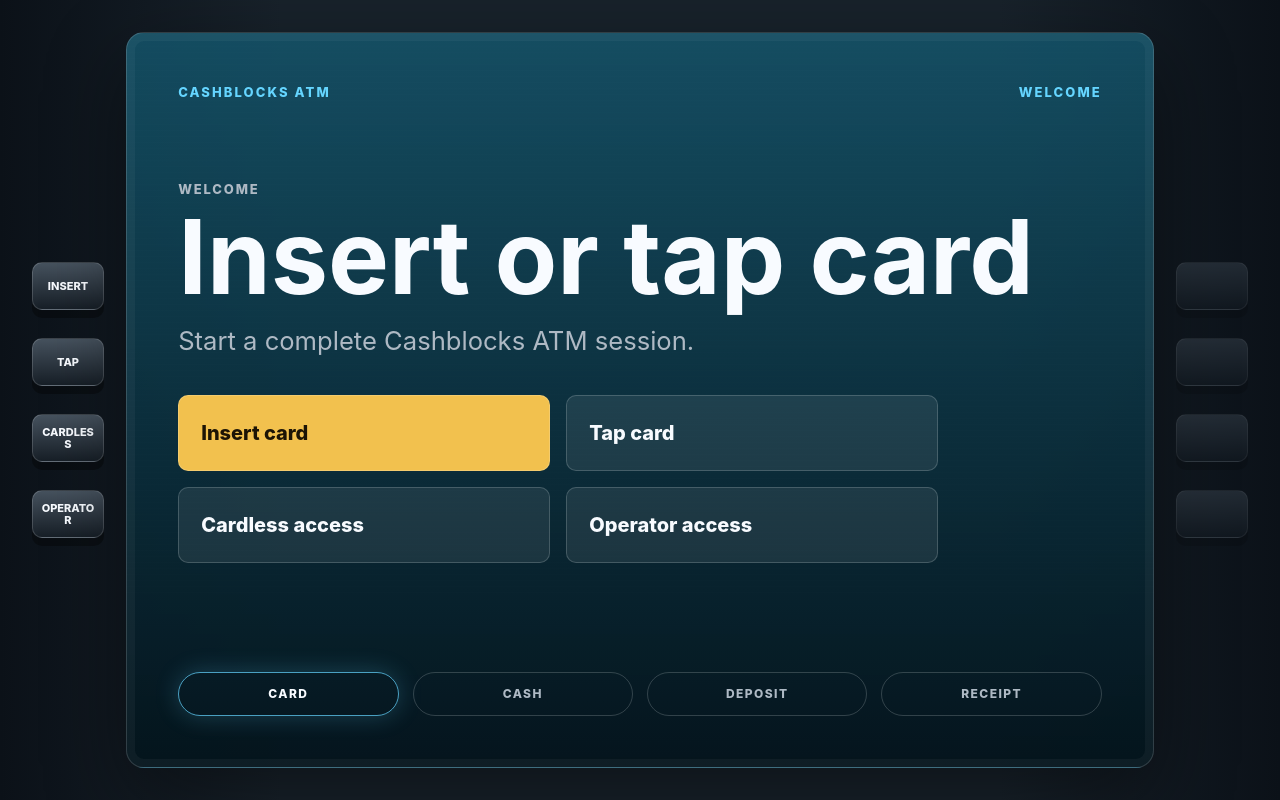
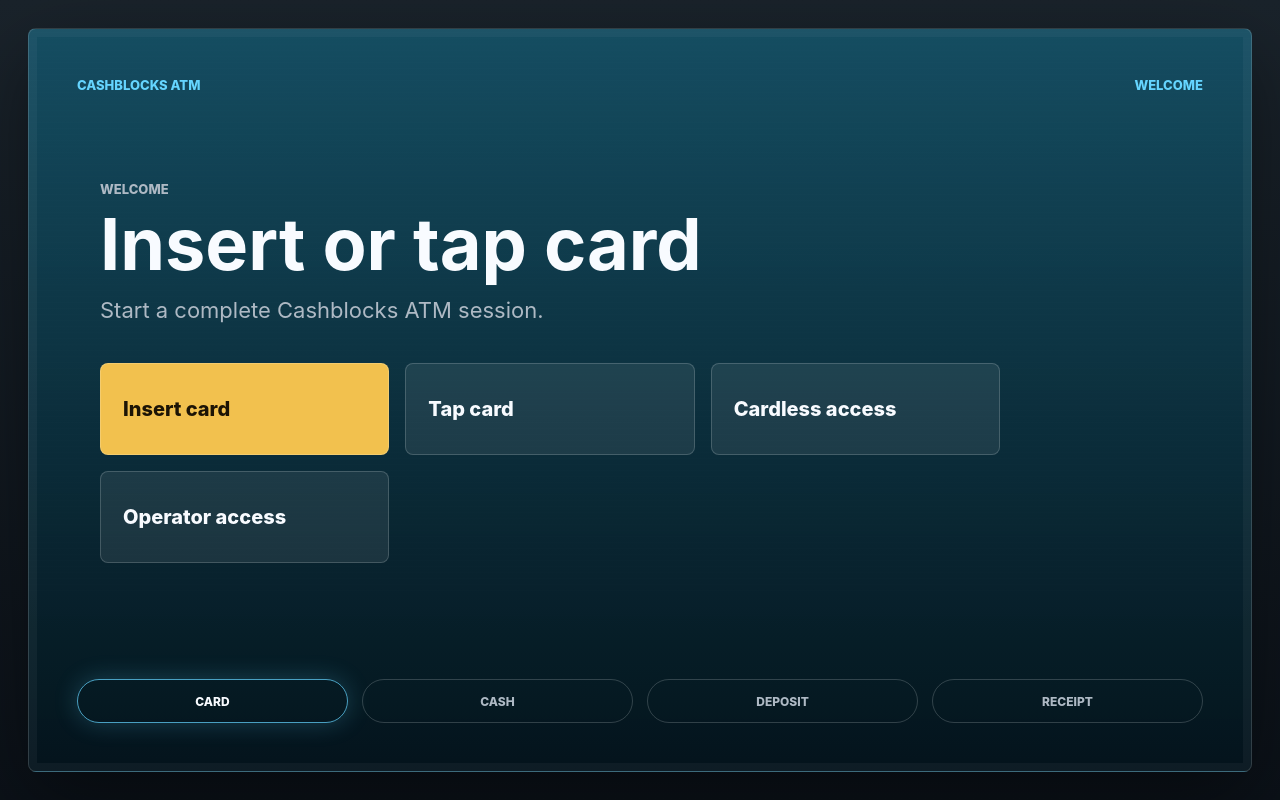
Before and after one commit to leandrososa/cashblocks, a website: page apps/customer-terminal/public/index.html in a window 1280 px wide. Drawn offline with Linux system fonts and the light colour scheme.

Commit message:
Make customer terminal touch-first

```diff
--- a/apps/customer-terminal/public/app.js
+++ b/apps/customer-terminal/public/app.js
@@ -100,7 +100,6 @@ function screen() {
       title: "Enter your PIN",
       message: "Use the keypad. This simulator accepts any four digits.",
       active: "card",
-      fdk: actionItems,
       body: secureDots(state.pin) + keypad("pin") + actions(actionItems)
     };
   }
@@ -117,7 +116,6 @@ function screen() {
       title: "Choose a transaction",
       message: "Select the service you want to perform.",
       active: "card",
-      fdk: actionItems,
       body: actions(actionItems)
     };
   }
@@ -130,7 +128,6 @@ function screen() {
       title: "Select account",
       message: "Choose which account to use.",
       active: "card",
-      fdk: actionItems,
       body: actions(actionItems)
     };
   }
@@ -144,7 +141,6 @@ function screen() {
       title: state.prompt?.prompt || "Select amount",
       message: "Choose a preset amount or enter a custom amount.",
       active: "cash",
-      fdk: actionItems,
       body: actions(actionItems) +
         "<div class='amount-entry'>" + (state.amount ? money(Number(state.amount)) : "Enter amount") + "</div>" +
         keypad("amount")
@@ -161,7 +157,6 @@ function screen() {
       title: isPrinterDown ? "Receipt unavailable" : isFastCashConfirm ? "Confirm fast cash" : state.prompt?.prompt || "Choose option",
       message: isFastCashConfirm ? "Fast cash will withdraw $100 from the selected account." : "Choose how to continue.",
       active: isFastCashConfirm ? "cash" : "receipt",
-      fdk: optionItems,
       body: actions(optionItems)
     };
   }
@@ -176,7 +171,6 @@ function screen() {
       title: "Enter service code",
       message: "Use 0000 in this simulator.",
       active: "card",
-      fdk: actionItems,
       body: secureDots(state.adminCode) + keypad("admin") + actions(actionItems)
     };
   }
@@ -194,7 +188,6 @@ function screen() {
       title: "Terminal administration",
       message: "Choose an operator function.",
       active: "receipt",
-      fdk: actionItems,
       body: actions(actionItems)
     };
   }
@@ -207,7 +200,6 @@ function screen() {
       title: "Processing",
       message: "The terminal is completing your request.",
       active: "cash",
-      fdk: actionItems,
       body: actions(actionItems)
     };
   }
@@ -221,7 +213,6 @@ function screen() {
       title: summary.screenTitle,
       message: summary.screenMessage,
       active: summary.selectedTransaction === "CashDeposit" ? "deposit" : "receipt",
-      fdk: actionItems,
       body: details(summary) + actions(actionItems)
     };
   }
@@ -238,15 +229,12 @@ function screen() {
     title: "Insert or tap card",
     message: "Start a complete Cashblocks ATM session.",
     active: "card",
-    fdk: actionItems,
     body: actions(actionItems)
   };
 }
 
 function frame(view) {
-  const fdk = view.fdk || [];
   return "<div class='terminal'>" +
-    sideKeys(fdk.slice(0, 4)) +
     "<section class='screen'>" +
       "<div class='topbar'><span>Cashblocks ATM</span><span>" + escapeHtml(view.status) + "</span></div>" +
       "<div class='content'>" +
@@ -262,7 +250,6 @@ function frame(view) {
         slot("Receipt", view.active === "receipt") +
       "</div>" +
     "</section>" +
-    sideKeys(fdk.slice(4, 8)) +
   "</div>";
 }
 
@@ -396,17 +383,6 @@ function secureDots(value) {
   return "<div class='secure'>" + "*".repeat(value.length).padEnd(4, "•") + "</div>";
 }
 
-function sideKeys(items) {
-  const padded = [...items];
-  while (padded.length < 4) padded.push(null);
-  return "<aside class='side'>" + padded.map((item) => {
-    if (!item) return "<button class='side-key empty' disabled></button>";
-    return "<button class='side-key' data-action='" + escapeHtml(item.action) + "'" +
-      (item.disabled ? " disabled" : "") +
-      " title='" + escapeHtml(item.label) + "'>" + escapeHtml(fdkLabel(item.label)) + "</button>";
-  }).join("") + "</aside>";
-}
-
 function slot(label, active) {
   return "<div class='slot " + (active ? "active" : "") + "'>" + escapeHtml(label) + "</div>";
 }
@@ -432,30 +408,6 @@ function formatOptionLabel(option) {
   return option;
 }
 
-function fdkLabel(label) {
-  const text = String(label);
-  const map = {
-    "Insert card": "Insert",
-    "Tap card": "Tap",
-    "Cardless access": "Cardless",
-    "Operator access": "Operator",
-    "Cash withdrawal": "Withdraw",
-    "Balance inquiry": "Balance",
-    "Cash deposit": "Deposit",
-    "Fast cash": "Fast",
-    "Cardless withdrawal": "Cardless",
-    "Balance terminal": "Balance",
-    "Cash adjustment": "Cash adj.",
-    "Print totals": "Totals",
-    "Exit service": "Exit",
-    "Print receipt": "Print",
-    "Receipt printed": "Printed",
-    "Try again": "Retry",
-    "Withdraw $100": "$100"
-  };
-  return map[text] || text;
-}
-
 function escapeHtml(value) {
   return String(value)
     .replaceAll("&", "&amp;")
--- a/apps/customer-terminal/public/style.css
+++ b/apps/customer-terminal/public/style.css
@@ -30,49 +30,18 @@ button {
 .terminal {
   min-height: 100vh;
   display: grid;
-  grid-template-columns: 72px minmax(0, 1fr) 72px;
-  gap: 22px;
-  padding: 32px;
+  padding: 28px;
   background:
-    linear-gradient(90deg, #0b1118, #18222b 22%, #18222b 78%, #0b1118),
+    linear-gradient(180deg, #1a232b, #0b1118),
     var(--bezel);
 }
 
-.side {
-  display: grid;
-  align-content: center;
-  gap: 28px;
-}
-
-.side-key {
-  width: 100%;
-  height: 48px;
-  border-radius: 10px;
-  background: linear-gradient(180deg, #46525e, #171f27);
-  color: var(--ink);
-  border: 1px solid rgba(255,255,255,0.16);
-  box-shadow: 0 8px 0 rgba(0,0,0,0.34);
-  cursor: pointer;
-  font-size: 11px;
-  font-weight: 850;
-  line-height: 1.1;
-  overflow-wrap: anywhere;
-  padding: 6px;
-  text-transform: uppercase;
-}
-
-.side-key.empty,
-.side-key:disabled {
-  cursor: default;
-  opacity: 0.38;
-}
-
 .screen {
-  min-height: calc(100vh - 64px);
+  min-height: calc(100vh - 56px);
   display: grid;
   grid-template-rows: auto 1fr auto;
-  padding: clamp(24px, 4vw, 56px);
-  border-radius: 18px;
+  padding: 48px;
+  border-radius: 8px;
   background:
     linear-gradient(180deg, rgba(20, 87, 110, 0.82), rgba(4, 20, 28, 0.96)),
     repeating-linear-gradient(0deg, rgba(255,255,255,0.028), rgba(255,255,255,0.028) 1px, transparent 1px, transparent 6px);
@@ -86,28 +55,30 @@ button {
   gap: 16px;
   color: var(--accent);
   text-transform: uppercase;
-  letter-spacing: 0.16em;
+  letter-spacing: 0;
   font-size: 13px;
   font-weight: 800;
 }
 
 .content {
   align-self: center;
+  width: min(100%, 1080px);
+  margin: 0 auto;
 }
 
 .eyebrow {
   color: var(--muted);
   text-transform: uppercase;
-  letter-spacing: 0.14em;
+  letter-spacing: 0;
   font-size: 13px;
   font-weight: 800;
 }
 
 h1 {
   margin: 12px 0 16px;
-  max-width: 900px;
-  font-size: clamp(42px, 8vw, 108px);
-  line-height: 0.94;
+  max-width: 980px;
+  font-size: 72px;
+  line-height: 0.98;
   letter-spacing: 0;
 }
 
@@ -115,22 +86,22 @@ p {
   max-width: 720px;
   margin: 0;
   color: var(--muted);
-  font-size: clamp(18px, 2vw, 26px);
+  font-size: 22px;
   line-height: 1.45;
 }
 
 .actions {
   display: grid;
-  grid-template-columns: repeat(2, minmax(0, 1fr));
+  grid-template-columns: repeat(auto-fit, minmax(220px, 1fr));
   gap: 16px;
-  max-width: 760px;
+  width: min(100%, 900px);
   margin-top: 36px;
 }
 
 .action {
-  min-height: 76px;
+  min-height: 92px;
   padding: 20px 22px;
-  border-radius: 10px;
+  border-radius: 8px;
   background: rgba(248,251,255,0.08);
   color: var(--ink);
   border: 1px solid rgba(248,251,255,0.18);
@@ -159,7 +130,7 @@ p {
 
 .key {
   height: 70px;
-  border-radius: 10px;
+  border-radius: 8px;
   background: rgba(248,251,255,0.1);
   color: var(--ink);
   border: 1px solid rgba(248,251,255,0.16);
@@ -175,11 +146,11 @@ p {
   margin-top: 28px;
   padding: 18px 22px;
   border: 1px solid rgba(248,251,255,0.18);
-  border-radius: 10px;
+  border-radius: 8px;
   background: rgba(0,0,0,0.22);
   font-size: 32px;
   font-weight: 850;
-  letter-spacing: 0.18em;
+  letter-spacing: 0;
 }
 
 .amount-entry {
@@ -199,7 +170,7 @@ p {
   gap: 18px;
   padding: 14px 16px;
   border: 1px solid rgba(248,251,255,0.16);
-  border-radius: 10px;
+  border-radius: 8px;
   background: rgba(248,251,255,0.07);
   color: var(--muted);
 }
@@ -223,7 +194,7 @@ p {
   border: 1px solid rgba(248,251,255,0.18);
   color: var(--muted);
   text-transform: uppercase;
-  letter-spacing: 0.12em;
+  letter-spacing: 0;
   font-size: 12px;
   font-weight: 800;
 }
@@ -239,11 +210,15 @@ p {
 
 @media (max-width: 800px) {
   .terminal {
-    grid-template-columns: 1fr;
     padding: 14px;
   }
-  .side { display: none; }
-  .screen { min-height: calc(100vh - 28px); }
+  .screen {
+    min-height: calc(100vh - 28px);
+    padding: 22px;
+  }
+  h1 { font-size: 42px; }
+  p { font-size: 18px; }
   .actions { grid-template-columns: 1fr; }
   .keypad { grid-template-columns: repeat(3, minmax(0, 1fr)); }
+  .hardware { grid-template-columns: repeat(2, 1fr); }
 }
```
